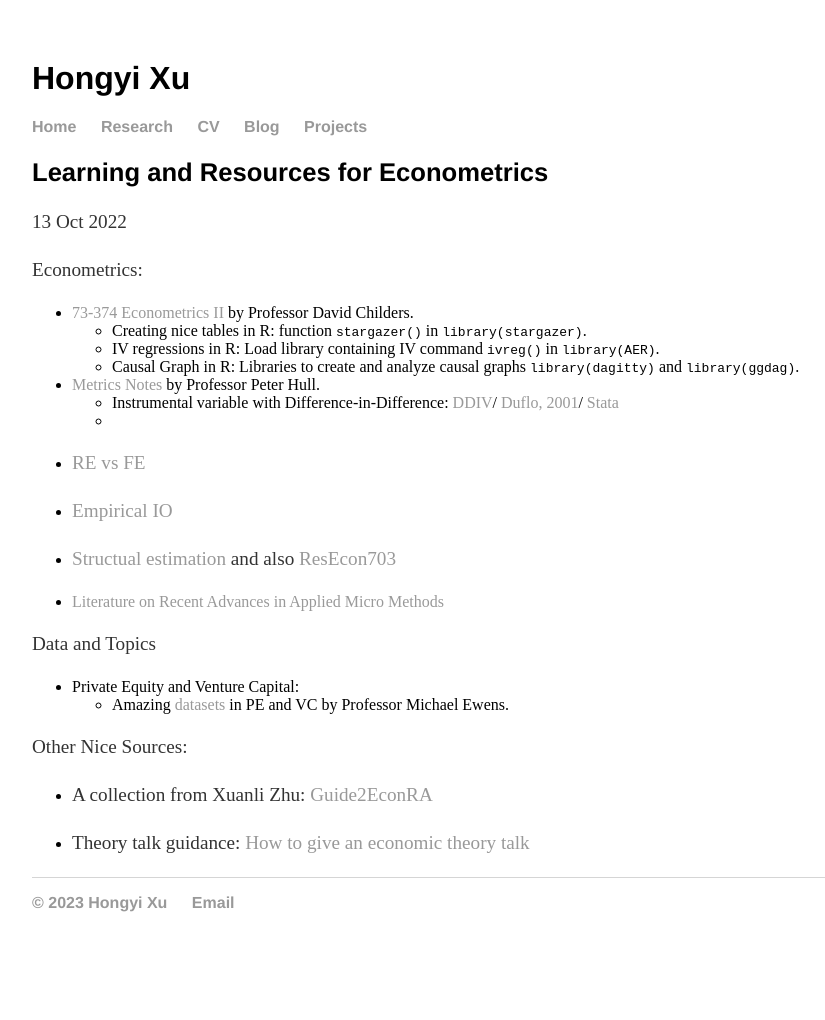
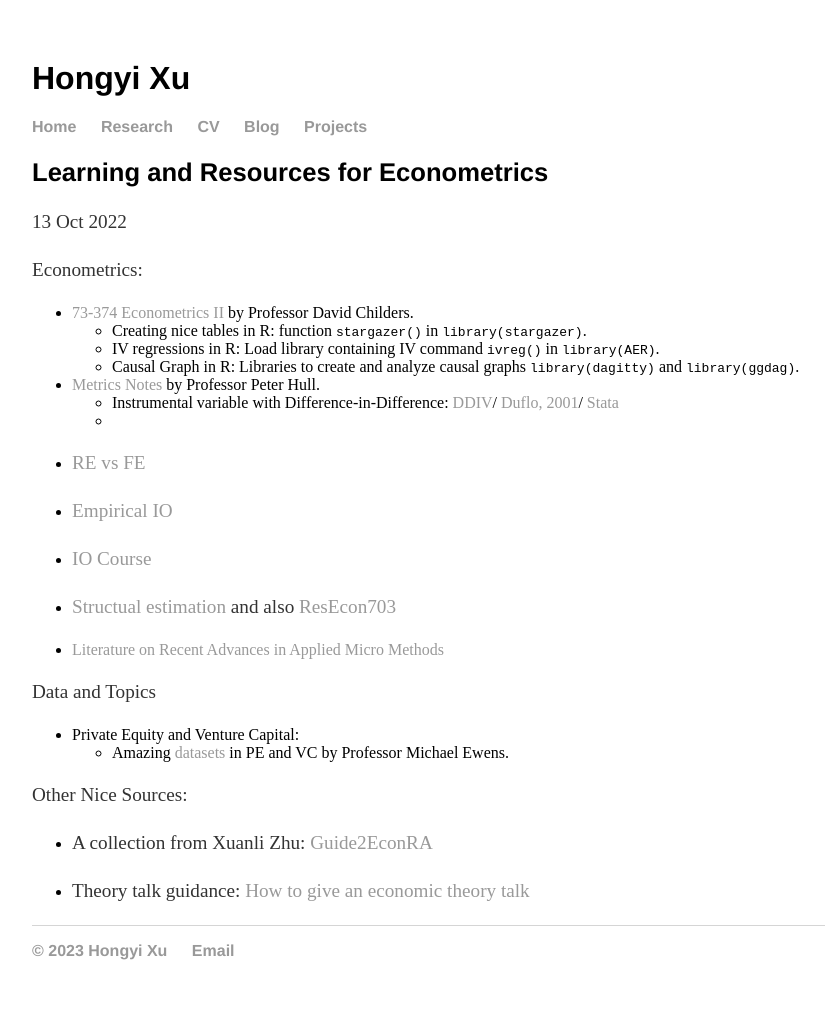
Before and after one commit to hongyileoxu/hongyileoxu.github.io, a Jekyll site: the page built from _posts/2022-10-13-great-resources.md, in a window 1280 px wide. Shown: the whole page, without its empty margins (160-985 px from the left). Built offline with Jekyll 4.4.1, drawn with Linux system fonts in a browser that asks for light colours; before the commit the page ends 972 px from its top, so only the background shows below that.

Commit message:
Update 2022-10-13-great-resources.md

```diff
--- a/_posts/2022-10-13-great-resources.md
+++ b/_posts/2022-10-13-great-resources.md
@@ -18,6 +18,8 @@ Econometrics:
 
 -	[Empirical IO](https://github.com/kohei-kawaguchi/EmpiricalIO.git)
 
+-	[IO Course](https://chrisconlon.github.io/index.html)
+
 -	[Structual estimation](https://github.com/drewvankuiken/drewvankuiken.github.io/tree/66e4f3174774fa3dc966473d31e1053a29b2efa4/files/helpful_materials/lyman_slides/Re%20_Choosing_classes) and also [ResEcon703](https://github.com/woerman/ResEcon703/blob/70d8332c30cfa7c6654ab19a5821137f0865e1d9/readme.md)
 
 -	[Literature on Recent Advances in Applied Micro Methods](https://christinecai.github.io/PublicGoods/applied_micro_methods.pdf)
```
